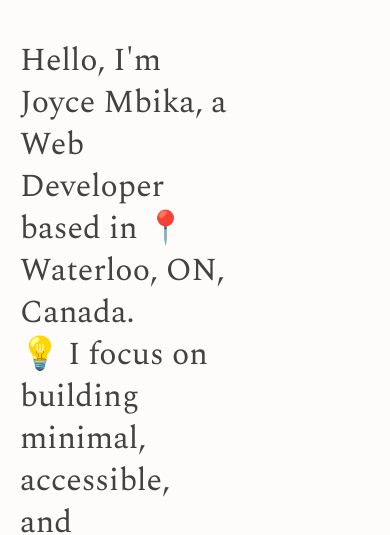
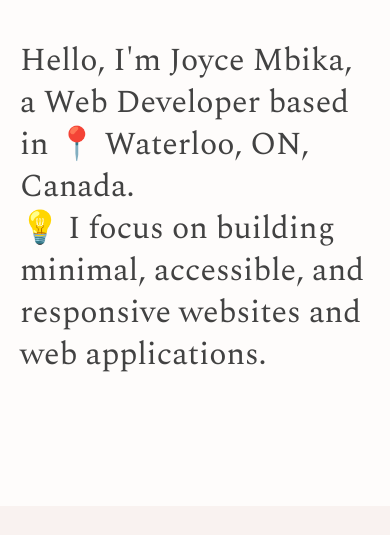
Before and after one commit to joycembika/joyce-mbika-portfolio-v2, a plain HTML site: page index.html in a window 390 px wide. Shown: the part 315-850 px from the top of the page. Drawn offline with nearby package versions, Linux system fonts and the light colour scheme.

Commit message:
hero section edit

```diff
--- a/css/style.css
+++ b/css/style.css
@@ -552,6 +552,9 @@ footer p {
   .hero-title {
     font-size: 3rem;
   }
+  .hero-description {
+    width: 100%;
+  }
 }
 @media (max-width: 36.125em) {
   h1 {
```
